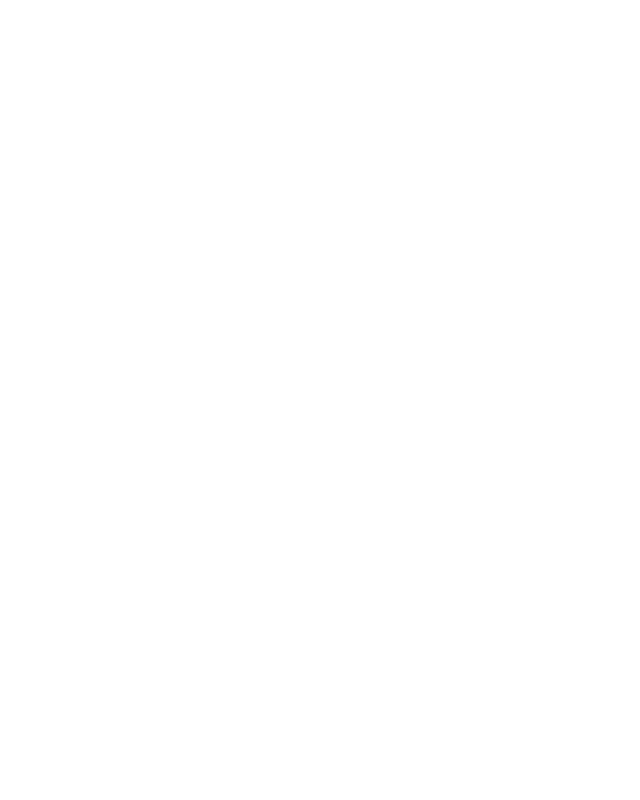
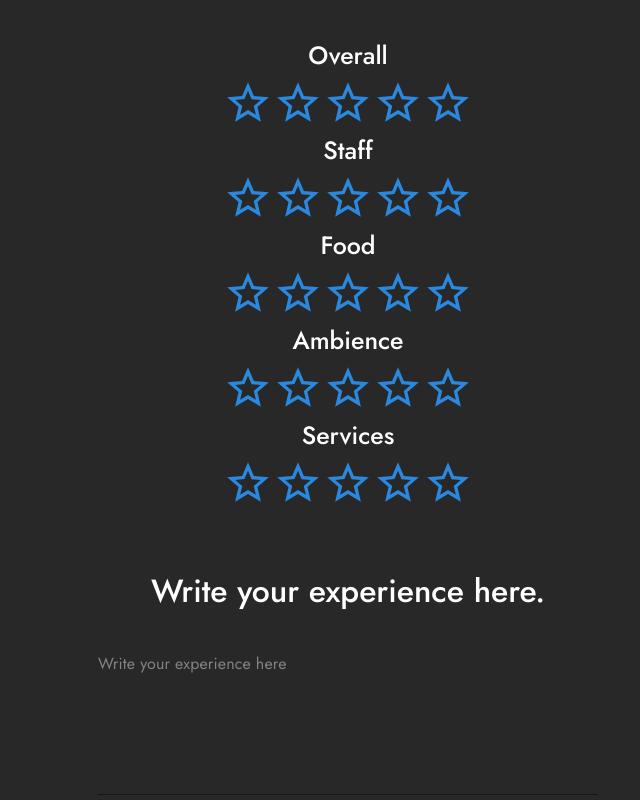
Before and after one commit to yogesh121546/dotrestrosfrontend, a React (Create React App) app: page /reviews in a window 1280 px wide. Before the commit this address had no page. Shown: the part 240-1040 px from the top of the page, without its empty margins (292-932 px from the left). Before the commit the page ends 800 px from the top, so only its background shows below. Built offline with nearby package versions, Linux system fonts and the light colour scheme.

Commit message:
Adding new files Reviews

```diff
--- a/src/App.js
+++ b/src/App.js
@@ -8,6 +8,7 @@
 import Guest from './components/Guest'
 import Cancellation from './components/Cancellation'
 import Contactus from './components/Contactus'
+import Reviews from './components/Reviews'
 
 // import Flyer from './components/Flyer'
 // import Hotelcard from './components/Cards'
@@ -27,6 +28,7 @@
           <Route exact path='/guest' element={<Guest/>} />
           <Route exact path='/cancellation' element={<Cancellation/>} />
           <Route exact path='/contactus' element={<Contactus/>} />
+          <Route exact path='/reviews' element={<Reviews/>} />
           <Route path='/hotelpage/:id' element={<Hotelpage />} />
         </Routes>
       </ScrollToTop>
--- /dev/null
+++ b/src/components/Reviews.jsx
@@ -0,0 +1,99 @@
+import React from "react";
+import Header from "./Header";
+import Footer from "./Footer";
+import { Input, Rating, Button, Link } from '@mui/material';
+
+function Reviews(){
+    return(
+        <>
+        <style>
+            {`
+            .main{
+            background-color:#282828;
+            width:100%;
+            height:140vh;
+            margin-top:65px;
+            display:flex;
+            flex-direction:column;
+            justify-content:space-evenly;
+            align-items:center;
+            }
+            .heading,.ratings,.write{
+                color:white;
+                text-align:center;
+            }
+
+            .row{
+                display:flex;
+            }
+
+            .tags{
+                font-size:25px;
+            }
+
+            .write{
+                width:500px;
+            }
+
+            `}
+        </style>
+        <Header />
+        <div className="main">
+            <div className="heading">
+                <h1 className="tagline">How was your Dawat?</h1>
+                <h2 className="tagline2">Your precious reviews matter here...</h2>
+            </div>
+            <div className="ratings">
+                <div className="overall row">
+                    <h5 className="tags">Overall</h5>
+                    <div className="stars">
+                    <Rating size='large' name="half-rating" defaultValue={0} precision={1} sx={{fontSize:'50px','& .MuiRating-icon':{color:'#2a88df'}}}/>
+                    </div>
+                </div>
+                <div className="staff row">
+                    <h5 className="tags">Staff</h5>
+                    <div className="stars">
+                    <Rating size='large' name="half-rating" defaultValue={0} precision={1} sx={{fontSize:'50px','& .MuiRating-icon':{color:'#2a88df'}}}/>
+                    </div>
+                </div>
+                <div className="food row">
+                    <h5 className="tags">Food</h5>
+                    <div className="stars">
+                    <Rating size='large' name="half-rating" defaultValue={0} precision={1} sx={{fontSize:'50px','& .MuiRating-icon':{color:'#2a88df'}}}/>
+                    </div>
+                </div>
+                <div className="ambience row">
+                    <h5 className="tags">Ambience</h5>
+                    <div className="stars">
+                    <Rating size='large' name="half-rating" defaultValue={0} precision={1} sx={{fontSize:'50px','& .MuiRating-icon':{color:'#2a88df'}}}/>
+                    </div>
+                </div>
+                <div className="services row">
+                    <h5 className="tags">Services</h5>
+                    <div className="stars">
+                    <Rating size='large' name="half-rating" defaultValue={0} precision={1} sx={{fontSize:'50px','& .MuiRating-icon':{color:'#2a88df'}}}/>
+                    </div>
+                </div>
+            </div>
+            <div className="write">
+                <h2 className="writearea">Write your experience here.</h2>
+                <Input
+                    id="filled-multiline-static"
+                    label="Review"
+                    color="primary"
+                    placeholder="Write your experience here"
+                    multiline
+                    rows={6}
+                    defaultValue=""
+                    variant="filled"
+                    sx={{width:'100%', color:'white', marginTop:'30px'}}
+                />
+            </div>
+            <Button variant="contained"><Link style={{color:'white',textDecoration:'none'}}>Submit</Link></Button>
+        </div>
+        <Footer />
+        </>
+    )
+}
+
+export default Reviews
```
